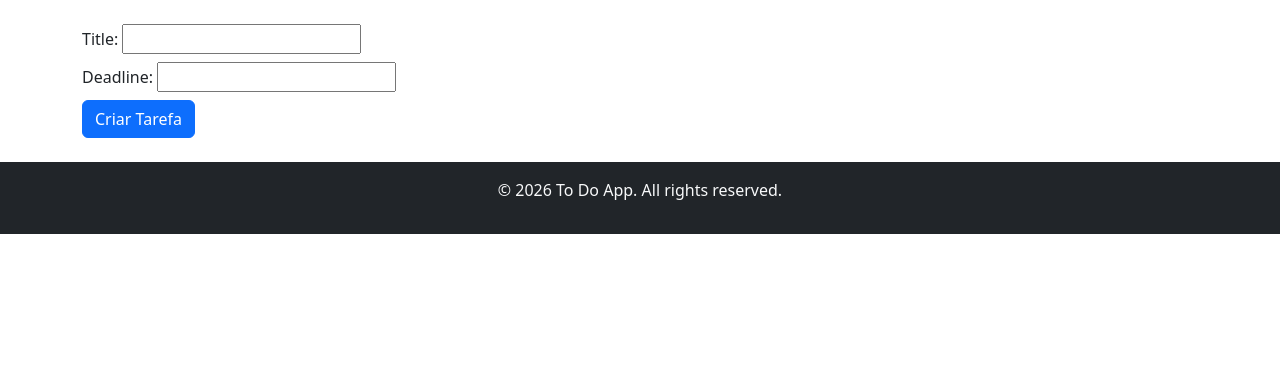
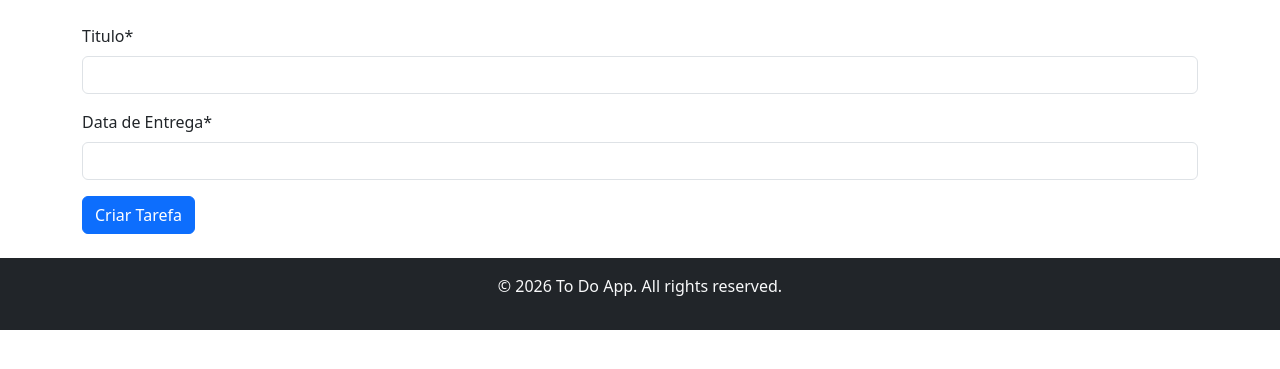
Before and after one commit to JangoDev01/dev_intro, a Django app: page /create in a window 1280 px wide. Shown: the part 56-425 px from the top of the page. Run offline with Django 5.2, Linux system fonts and the light colour scheme; some libraries are stand-ins or nearby versions.

Commit message:
desfazendo algumas alteracoes que nao estavam a funcionar nada bem... fazer o que ne, programacao e mesmo assim, uma hora roda e do nada ja nao roda

```diff
--- a/django/to_do/models.py
+++ b/django/to_do/models.py
@@ -1,7 +1,7 @@
 from django.db import models
 
 class To_do(models.Model):
-    title = models.CharField(max_length=200, null=False, blank=False)
+    title = models.CharField(verbose_name="Titulo", max_length=200, null=False, blank=False)
     created_at = models.DateTimeField(auto_now_add=True, null=False, blank=False)
-    deadline = models.DateField(null=True, blank=True)
+    deadline = models.DateField(verbose_name="Data de Entrega", null=False, blank=False)
     finished_at = models.DateField(null=True)
--- a/django/to_do/templates/to_do/todo_form.html
+++ b/django/to_do/templates/to_do/todo_form.html
@@ -1,9 +1,11 @@
 {% extends "base.html" %}
+
+{% load crispy_forms_tags %}
 
 {% block title %}Nova Tarefa{% endblock %}
 
 {% block content %}
-    <form method="POST" class="row g-2">
+    <form method="POST" class="row g-6">
         <!--
             O token CSRF é necessário para proteger contra ataques de falsificação de solicitação entre sites (Cross-Site Request Forgery)
             Ele é gerado automaticamente pelo Django e deve ser incluído em todos os formulários que fazem POST para o servidor.
@@ -11,7 +13,7 @@
         -->
         {% csrf_token %}
 
-        {{ form }}
+        {{ form|crispy }}
         <div class="col-12">
             <button type="submit" class="btn btn-primary">Criar Tarefa</button>
         </div>
```
Also changed, not shown: django/to_do/templates/to_do/todo_list.html (+9 -1 lines), django/to_do/views.py (+4 -4 lines), django/db.sqlite3.
